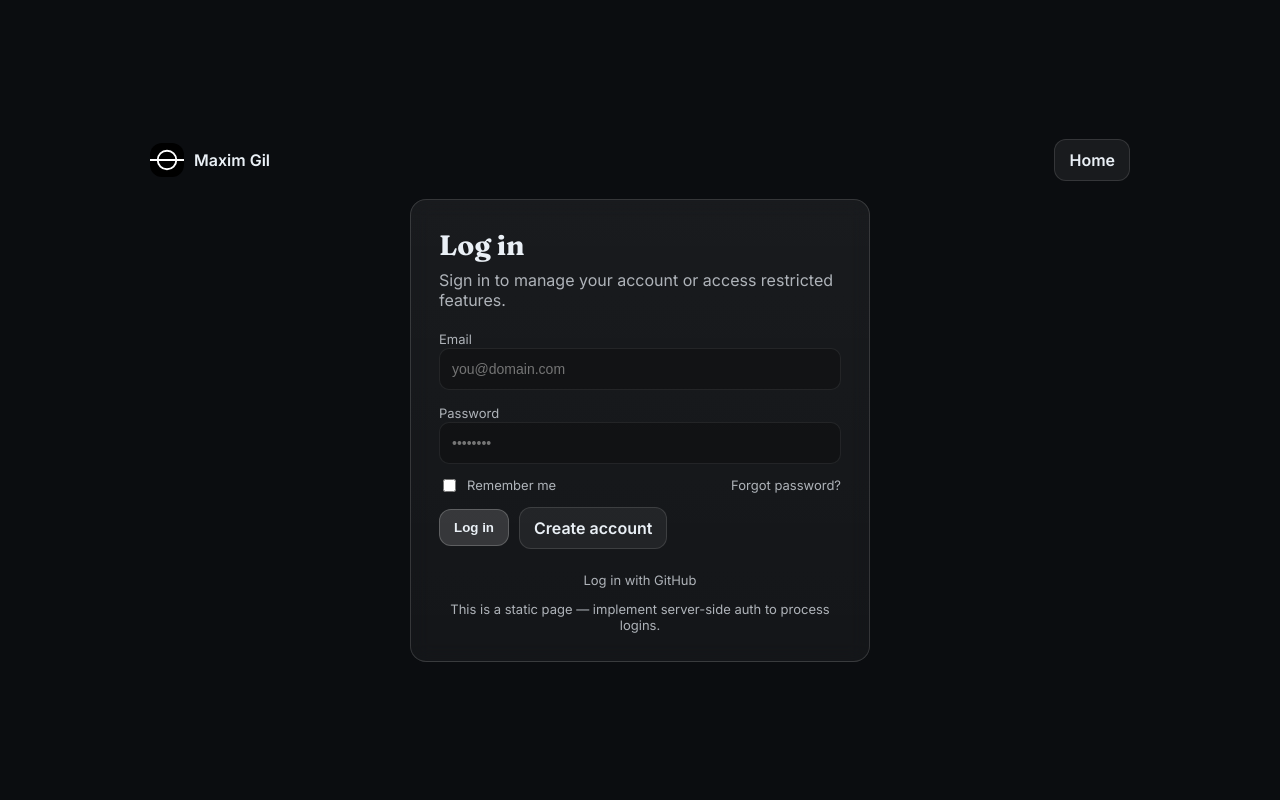
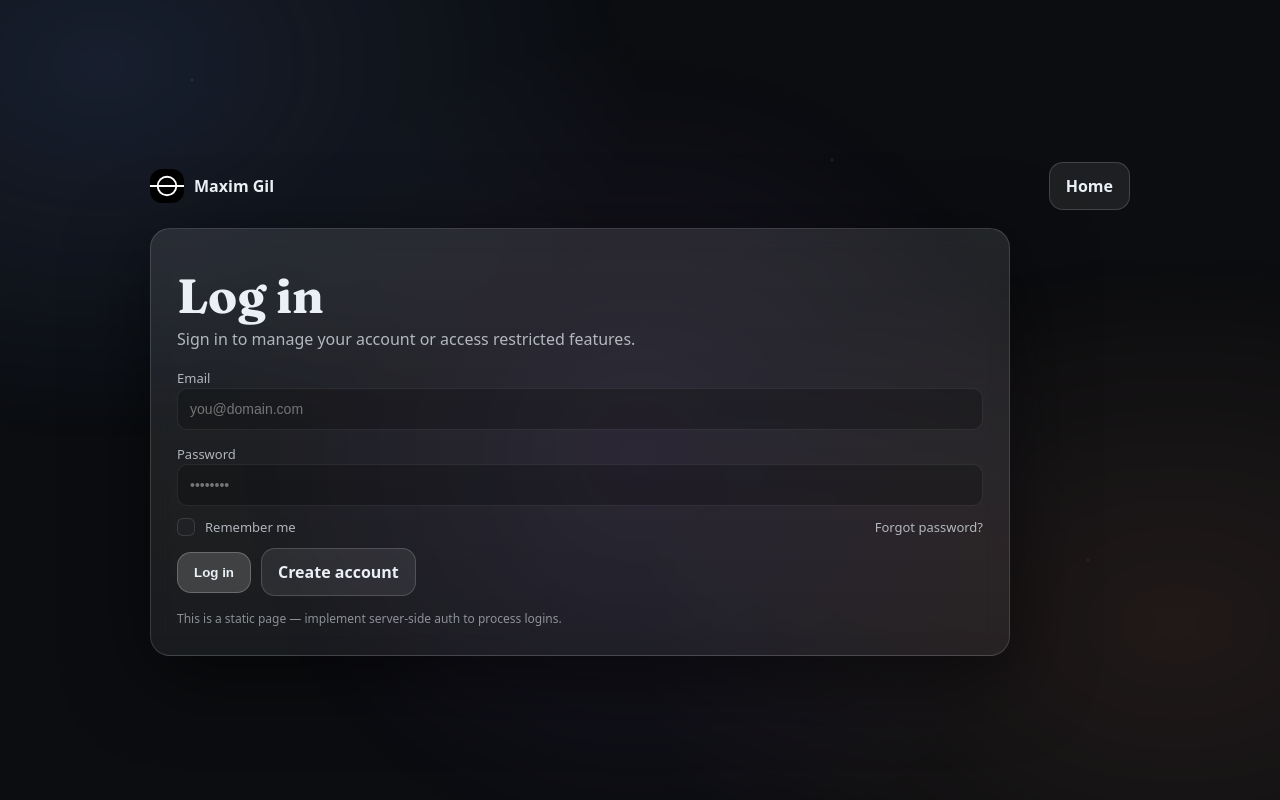
Before and after one commit to xhimnijx/maximgil, a plain HTML site: page login.html in a window 1280 px wide. Drawn offline with Linux system fonts and the light colour scheme.

Commit message:
Changed styling of login page

```diff
--- a/login.html
+++ b/login.html
@@ -7,38 +7,89 @@
   <title>Log in — Maxim Gil</title>
   <link href="https://fonts.googleapis.com/css2?family=Fraunces:opsz,wght@9..144,500;9..144,700&family=Inter:wght@400;500;600&display=swap" rel="stylesheet">
   <style>
-    :root{ --bg:#0b0d10; --fg:#eaf0f6; --muted:rgba(234,240,246,.72); --border:rgba(255,255,255,.14); --radius:16px; }
+    :root{
+      --bg:#0b0d10; --fg:#eaf0f6; --muted:rgba(234,240,246,.72);
+      --card:rgba(255,255,255,.08); --border:rgba(255,255,255,.14);
+      --radius:20px;
+    }
     *{box-sizing:border-box}
     html,body{height:100%}
-    body{margin:0;background:var(--bg);color:var(--fg);font-family:Inter,system-ui,-apple-system,Segoe UI,Roboto,Arial,sans-serif;display:grid;place-items:center;padding:28px}
+    body{
+      margin:0; color:var(--fg); background:var(--bg);
+      font-family: system-ui,-apple-system,Segoe UI,Roboto,Inter,Arial,sans-serif;
+      display:grid; place-items:center; padding:24px; overflow:hidden;
+    }
 
-    .wrap{width:min(980px,100%);}
-    header{width:100%;margin-bottom:18px}
-    .nav{display:flex;align-items:center;justify-content:space-between}
-    .brand{display:flex;align-items:center;gap:10px;text-decoration:none;color:inherit;font-weight:600}
-    .logo{width:34px;height:34px;border-radius:12px;overflow:hidden;display:inline-block}
+    .bg{
+      position:fixed; inset:-20%;
+      background:
+        radial-gradient(900px 650px at 20% 20%, rgba(120,160,255,.14), transparent 60%),
+        radial-gradient(900px 650px at 80% 70%, rgba(255,160,120,.10), transparent 60%),
+        radial-gradient(700px 700px at 50% 55%, rgba(180,120,255,.10), transparent 60%);
+      filter: blur(2px);
+      opacity:.9;
+      pointer-events:none;
+    }
+    .stars{
+      position:fixed; inset:0; pointer-events:none; opacity:.75;
+      background:
+        radial-gradient(circle at 15% 10%, rgba(255,255,255,.10) 0 1px, transparent 2px),
+        radial-gradient(circle at 65% 20%, rgba(255,255,255,.10) 0 1px, transparent 2px),
+        radial-gradient(circle at 35% 80%, rgba(255,255,255,.08) 0 1px, transparent 2px),
+        radial-gradient(circle at 85% 70%, rgba(255,255,255,.08) 0 1px, transparent 2px),
+        radial-gradient(circle at 45% 45%, rgba(255,255,255,.06) 0 1px, transparent 2px);
+      filter: blur(.2px);
+    }
 
-    main{width:100%;display:grid;place-items:center}
-    .card{width:100%;max-width:460px;padding:28px;border-radius:var(--radius);background:linear-gradient(180deg, rgba(255,255,255,.06), rgba(255,255,255,.04));border:1px solid var(--border);backdrop-filter:blur(10px)}
-    h1{margin:0 0 8px;font-family:Fraunces,serif;font-size:28px}
-    p.lead{margin:0 0 18px;color:var(--muted)}
+    .wrap{ width: min(980px, 100%); }
+    header{ position:relative; z-index:2; padding: 18px 0 }
+    .nav{ display:flex; align-items:center; justify-content:space-between }
+    .brand{ display:flex; align-items:center; gap:10px; text-decoration:none; color:inherit; font-weight:600 }
+    .logo{ width:34px; height:34px; border-radius:12px; overflow:hidden; display:inline-block }
 
-    form{display:grid;gap:12px}
-    label{font-size:13px;color:var(--muted)}
-    input[type="email"], input[type="password"]{width:100%;padding:12px;border-radius:10px;border:1px solid rgba(255,255,255,.08);background:rgba(0,0,0,.22);color:var(--fg);font-size:14px}
-    .row{display:flex;align-items:center;justify-content:space-between;gap:12px}
-    .actions{display:flex;gap:10px;align-items:center}
-    .btn{display:inline-flex;align-items:center;justify-content:center;padding:10px 14px;border-radius:12px;border:1px solid rgba(255,255,255,.12);background:rgba(255,255,255,.06);color:var(--fg);text-decoration:none;font-weight:600}
-    .btn.primary{background:rgba(255,255,255,.14);border-color:rgba(255,255,255,.20)}
-    .muted-link{color:var(--muted);text-decoration:none;font-size:13px}
-    .muted-link:hover{text-decoration:underline}
+    .card{
+      width:min(860px,100%);
+      background:linear-gradient(180deg, rgba(255,255,255,.10), rgba(255,255,255,.06));
+      border:1px solid var(--border);
+      border-radius:var(--radius);
+      padding:28px 26px;
+      backdrop-filter: blur(12px);
+      box-shadow: 0 20px 80px rgba(0,0,0,.55);
+      position:relative;
+    }
 
-    .foot{margin-top:12px;color:var(--muted);font-size:13px;text-align:center}
+    .kicker{ display:inline-flex; gap:10px; align-items:center; font-size:13px; color:var(--muted); letter-spacing:.18em; text-transform:uppercase }
+    .dot{ width:7px; height:7px; border-radius:99px; background: rgba(255,255,255,.55); box-shadow: 0 0 0 5px rgba(255,255,255,.08) }
 
-    @media (max-width:520px){ .card{padding:20px} }
+    h1{ margin: 14px 0 8px; font-family: Fraunces, serif; font-weight:700; font-size: clamp(34px, 5vw, 48px); line-height:1.03 }
+    p.lead{ margin:0 0 16px; color:var(--muted); max-width:70ch }
+
+    form{ display:grid; gap:12px }
+    label{ font-size:13px; color:var(--muted) }
+    /* custom checkbox styling matching site */
+    .remember{ display:flex; align-items:center; gap:10px; cursor:pointer; color:var(--muted); font-size:13px }
+    .remember input{ position:absolute; width:1px; height:1px; margin:-1px; padding:0; border:0; clip:rect(0 0 0 0); overflow:hidden; clip-path:inset(50%); }
+    .remember .check{ width:18px; height:18px; border-radius:6px; background: rgba(255,255,255,.02); border:1px solid rgba(255,255,255,.12); display:inline-block; position:relative }
+    .remember input:focus + .check{ box-shadow: 0 0 0 4px rgba(120,160,255,.10); }
+    .remember input:checked + .check{ background: linear-gradient(90deg, rgba(255,255,255,.16), rgba(255,255,255,.08)); border-color: rgba(255,255,255,.22); }
+    .remember input:checked + .check::after{ content: ''; position: absolute; left:5px; top:2px; width:6px; height:10px; border: solid var(--bg); border-width:0 2px 2px 0; transform: rotate(45deg); }
+    input[type="email"], input[type="password"]{ width:100%; padding:12px; border-radius:10px; border:1px solid rgba(255,255,255,.08); background:rgba(0,0,0,.22); color:var(--fg); font-size:14px }
+    .row{ display:flex; align-items:center; justify-content:space-between; gap:12px }
+    .actions{ display:flex; gap:10px; align-items:center }
+    .btn{ display:inline-flex; align-items:center; justify-content:center; padding:12px 16px; border-radius:14px; border:1px solid rgba(255,255,255,.16); background:rgba(255,255,255,.08); color:var(--fg); text-decoration:none; font-weight:650 }
+    .btn.primary{ background:rgba(255,255,255,.16); border-color:rgba(255,255,255,.22) }
+    .muted-link{ color:var(--muted); text-decoration:none; font-size:13px }
+    .muted-link:hover{ text-decoration:underline }
+
+    .foot{ margin-top:14px; color:rgba(234,240,246,.55); font-size:12px }
+
+    @media (max-width:520px){ .card{ padding:24px 18px; border-radius:18px } }
   </style>
 </head>
 <body>
+  <div class="bg" aria-hidden="true"></div>
+  <div class="stars" aria-hidden="true"></div>
+
   <div class="wrap">
     <header>
       <nav class="nav">
@@ -69,7 +120,11 @@
           </div>
 
           <div class="row">
-            <label style="display:flex;align-items:center;gap:8px"><input type="checkbox" name="remember"> Remember me</label>
+            <label class="remember">
+              <input id="remember" type="checkbox" name="remember">
+              <span class="check" aria-hidden="true"></span>
+              Remember me
+            </label>
             <a class="muted-link" href="/forgot">Forgot password?</a>
           </div>
 
@@ -78,11 +133,7 @@
             <a class="btn" href="/signup">Create account</a>
           </div>
 
-          <div style="margin-top:8px;text-align:center">
-            <a class="muted-link" href="#">
-              Log in with GitHub
-            </a>
-          </div>
+
         </form>
 
         <div class="foot">This is a static page — implement server-side auth to process logins.</div>
```
